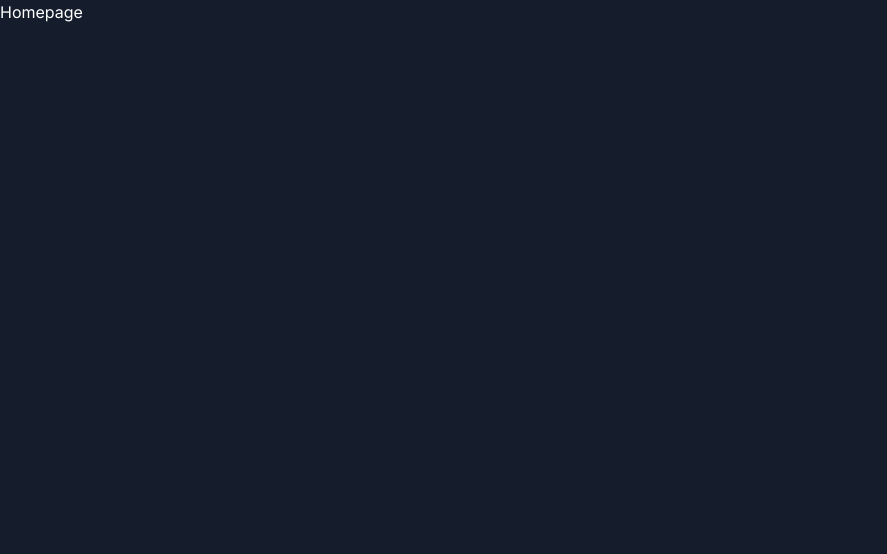
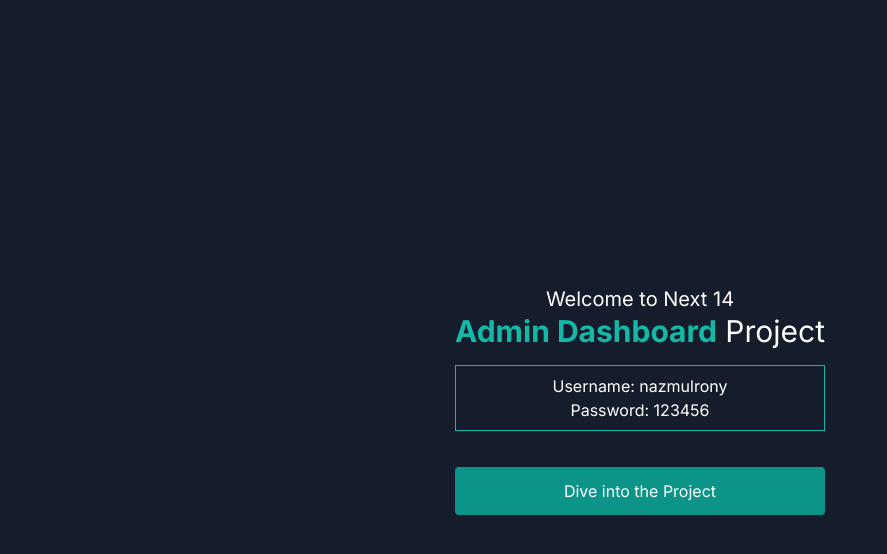
Before and after one commit to nazmulrony/admin-dashboard-next-14, a Next.js app: page / in a window 1280 px wide. Shown: the top 554 px of the page, without its empty margins (0-887 px from the left). Built offline with nearby package versions, Linux system fonts and the light colour scheme.

Commit message:
home page added

```diff
--- a/src/app/page.tsx
+++ b/src/app/page.tsx
@@ -1,5 +1,30 @@
 import Image from "next/image";
+import Link from "next/link";
 
 export default function Home() {
-    return <main>Homepage</main>;
+    return (
+        <main className="grid place-items-center h-screen text-center">
+            <div>
+                <h2 className="text-xl">Welcome to Next 14</h2>
+                <h2 className="text-3xl">
+                    <span className="text-teal-500 font-bold hover:text-teal-200 transition">
+                        Admin Dashboard
+                    </span>{" "}
+                    Project
+                </h2>
+                <div className="border border-teal-500 my-4 py-2">
+                    <p>Username: nazmulrony</p>
+                    <p>Password: 123456</p>
+                </div>
+                <Link href={"/dashboard"}>
+                    <button
+                        type="submit"
+                        className="px-7 w-full py-3 bg-teal-600 text-white rounded mt-5"
+                    >
+                        Dive into the Project
+                    </button>
+                </Link>
+            </div>
+        </main>
+    );
 }
```
Also changed, not shown: 1 other file (tests, documents, lock files or other folders).
